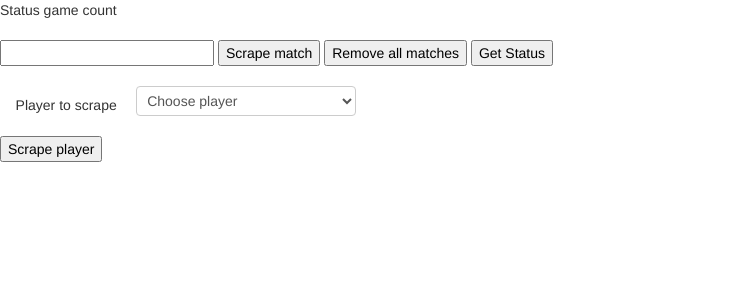
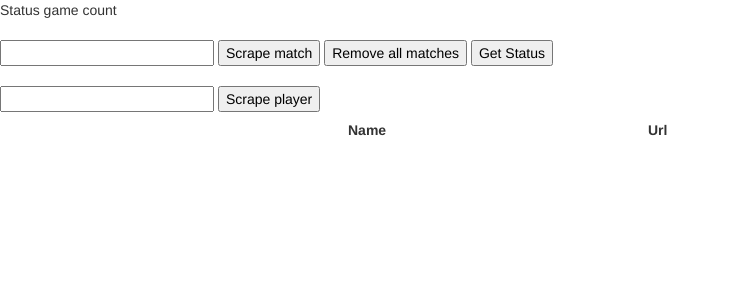
Before and after one commit to Spacejoker/dota-rep, a Flask app: page /admin in a window 1280 px wide. Shown: the top 300 px of the page, without its empty margins (0-730 px from the left). Run offline with Flask 2, Linux system fonts and the light colour scheme; lists and menus that the app fills with data are empty; parts of the project's set-up code (start-up, migrations or seed data) failed here and were passed over; some libraries are stand-ins or nearby versions.

Commit message:
Added a scraper for scraping the most recent games for a playerid

```diff
--- a/app.py
+++ b/app.py
@@ -36,9 +36,15 @@ def scrape_game():
     return jsonify()
 @app.route('/admin/_scrape_player')
 def scrape_player():
-    print 'scrape player'
+    print 'a'
+    player_id = request.args.get('match_id')
+    print 'b'
+    print player_id
+    scrape.scrape_player(player_id, db)
+    print 'c'
     ret = {}
     return jsonify(**ret)
+
 @app.route('/admin/_status')
 def status():
     players = db.find_player()
@@ -101,4 +107,5 @@ def heroes():
 if __name__ == '__main__':
     db = Database()
     port = int(os.environ.get('PORT', 5000))
+    app.debug = True
     app.run(host='0.0.0.0', port=port)
--- a/scrape.py
+++ b/scrape.py
@@ -99,6 +99,7 @@ def get_latest_games(player_id='67601693'):
 
 
 def add_match(match_id='', db=None):
+    print 'scraping match ' + match_id
     soup = read_url('https://dotabuff.com/matches/' + match_id)
 
     tbodies = soup.findAll('tbody')
@@ -118,3 +119,12 @@ def add_match(match_id='', db=None):
     ret['heroes'] = hero_data
     ret['match_id'] = soup.find('h1').text
     db.save_match(ret)
+
+def scrape_player(player_id, db):
+    print player_id
+    url = 'https://dotabuff.com/players/' + player_id + '/matches'
+    print url
+    soup = read_url(url)
+    links = soup.findAll(attrs={'class':'matchid'})#attrs={'class':'hero-link'})#[].findAll('tr')
+    for link in links:
+        add_match(link.text, db)
--- a/templates/admin.html
+++ b/templates/admin.html
@@ -5,10 +5,11 @@
 <script type="text/javascript">
 var myModel = {
     self: this,
-          status: ko.observable('Status'),
-          total_matches: ko.observable('game count'),
+    status: ko.observable('Status'),
+    total_matches: ko.observable('game count'),
 
     players: ko.observableArray([]),
+    page_url : ko.observable()
 
 };
 $(function(){
@@ -55,7 +56,7 @@ $(function() {
 $(function() {
     $('button#scrape_player').bind('click', function() {
         $.getJSON($SCRIPT_ROOT + '/admin/_scrape_player', {
-            match_id: $('select[name="player"]').val()
+            match_id: $('input[name="player_id"]').val()
             }, function(data) {
             self.myModel.status('Player scraped');
         });
@@ -78,9 +79,24 @@ $(function() {
 
 <button css="btn" id="status">Get Status</button>
 <br></br>
-<p>
-    Player to scrape
-    <select name="player" data-bind="options: players, optionsText: 'name', value: 'page_url', optionsCaption: 'Choose player'"></select>
-</p>
-<button css="btn" id="scrape_player">Scrape player</button>
+
+<div>
+    <input name="player_id"></input>
+    <button css="btn" id="scrape_player">Scrape player</button>
+</div>
+<table class="table">
+    <thead>
+        <tr class='row'>
+            <th class='span4'>Name</th>
+            <th class='span4'>Url</th>
+        </tr>
+    </thead>
+    <tbody data-bind="foreach: players">
+        <tr class='row'>
+            <td class='span4' data-bind="text: name"></td>
+            <td class='span4' data-bind="text: page_url"></td>
+        </tr>
+    </tbody>
+</table>
+<br></br>
 {% endblock %}
```
